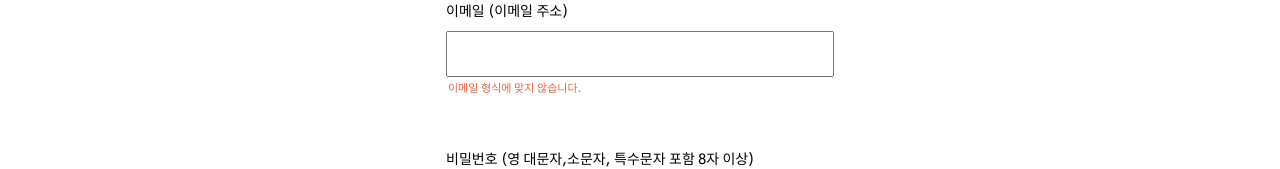
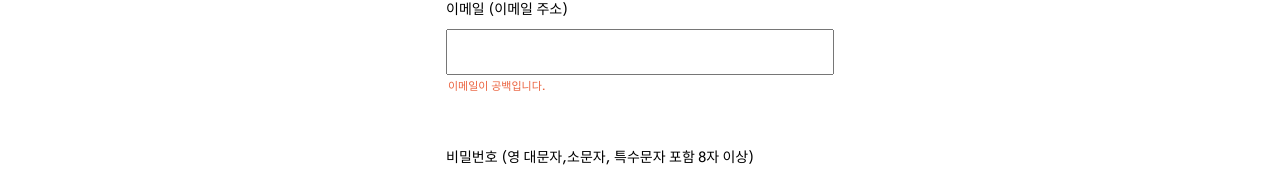
Before and after one commit to kimseonghyoek/tech-tech-talk, a React (Create React App) app in the folder front/: page /signup in a window 1280 px wide. Shown: the part 713-882 px from the top of the page. Built offline with nearby package versions, Linux system fonts and the light colour scheme; the HTML template or start-up script is replaced by a standard one.

Commit message:
Update loginform component

```diff
--- a/front/src/components/loginform/LoginForm.tsx
+++ b/front/src/components/loginform/LoginForm.tsx
@@ -23,7 +23,7 @@ function LoginForm(): JSX.Element {
   const [userName, setName] = useState<string>("");
   const [userNumber, setNumber] = useState<string>("");
   const [userNickName, setNickName] = useState<string>("");
-  const [userEmail, setEmail] = useState<string>(" ");
+  const [userEmail, setEmail] = useState<string>("");
   const [userPw, setPw] = useState<string>(" ");
   const [rePw, setRepw] = useState<string>("");
   const [check, setCheck] = useState<boolean>(false);
@@ -251,12 +251,12 @@ function LoginForm(): JSX.Element {
           <div className="inputs">
             <p>닉네임 (특수문자 제외 20자)</p>
             <Input placeholder="" onChange={changeNickName} />
-            <InputMsg msg={ValidateCommon.emailValidate(userEmail, post)} />
+            {/* <InputMsg msg={ValidateCommon.emailValidate(userEmail, post)} /> */}
           </div>
           <div className="inputs">
             <p>이메일 (이메일 주소)</p>
             <Input placeholder="" onChange={changeEmail} />
-            <InputMsg msg={checkEmail()} />
+            <InputMsg msg={ValidateCommon.emailValidate(userEmail, post)} />
           </div>
           <div className="inputs">
             <p>비밀번호 (영 대문자,소문자, 특수문자 포함 8자 이상)</p>
```
